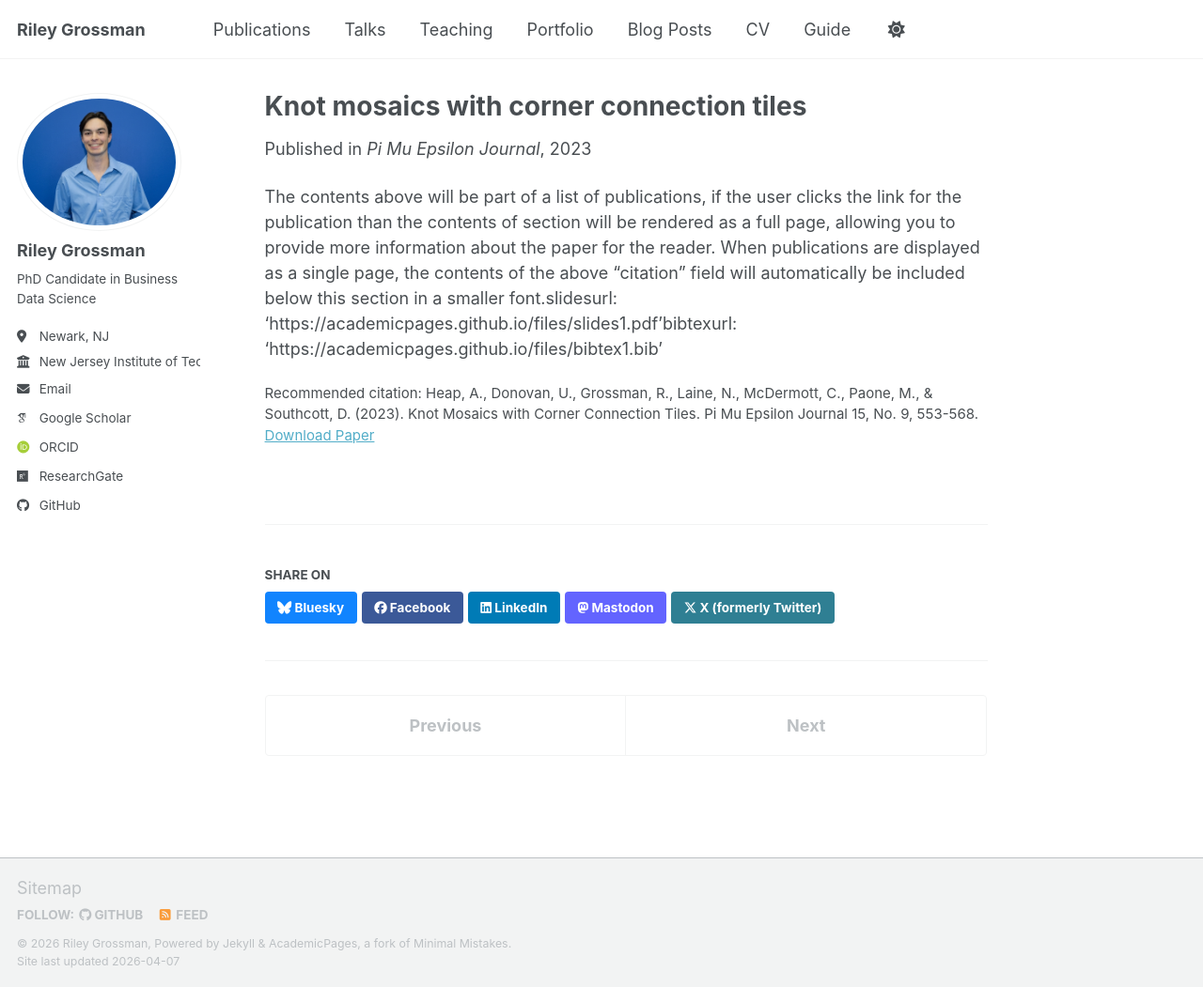
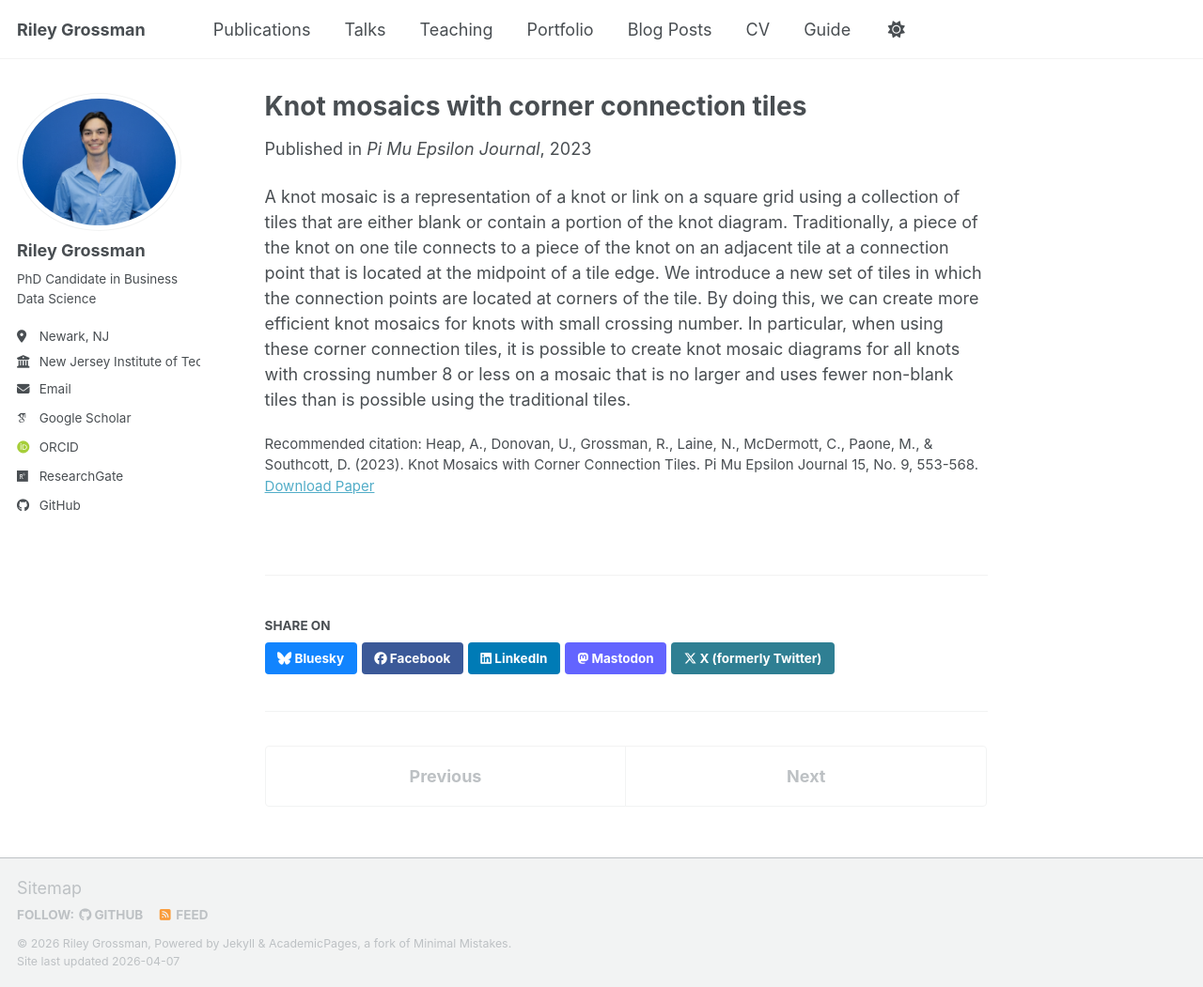
Before and after one commit to rag24/rag24.github.io, a Jekyll site: the page built from _publications/knot_theory.md, in a window 1280 px wide and 1051 px high. Shown: the whole window at 94% size. Built offline with Jekyll 4.4.1, drawn with Linux system fonts in a browser that asks for light colours; some web fonts are replaced; a script bundle is joined from its source files by our own code; library files that are not in the unit come from our copies.

Commit message:
Update knot_theory.md

```diff
--- a/_publications/knot_theory.md
+++ b/_publications/knot_theory.md
@@ -9,4 +9,5 @@ venue: 'Pi Mu Epsilon Journal'
 paperurl: 'https://academicpages.github.io/files/knot_theory.pdf'
 citation: 'Heap, A., Donovan, U., Grossman, R., Laine, N., McDermott, C., Paone, M., & Southcott, D. (2023). Knot Mosaics with Corner Connection Tiles. Pi Mu Epsilon Journal 15, No. 9, 553-568.'
 ---
-The contents above will be part of a list of publications, if the user clicks the link for the publication than the contents of section will be rendered as a full page, allowing you to provide more information about the paper for the reader. When publications are displayed as a single page, the contents of the above "citation" field will automatically be included below this section in a smaller font.slidesurl: 'https://academicpages.github.io/files/slides1.pdf'bibtexurl: 'https://academicpages.github.io/files/bibtex1.bib'
+A knot mosaic is a representation of a knot or link on a square grid using a collection of tiles that are either blank or contain a portion of the knot diagram. Traditionally, a piece of the knot on one tile connects to a piece of the knot on an adjacent tile at a connection point that is located at the midpoint of a tile edge. We introduce a new set of tiles in which the connection points are located at corners of the tile. By doing
+this, we can create more efficient knot mosaics for knots with small crossing number. In particular, when using these corner connection tiles, it is possible to create knot mosaic diagrams for all knots with crossing number 8 or less on a mosaic that is no larger and uses fewer non-blank tiles than is possible using the traditional tiles.
```
